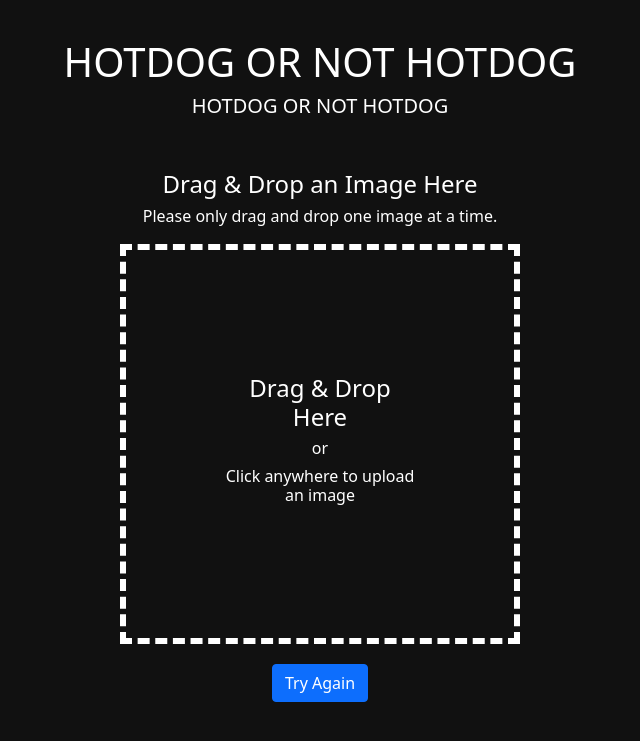
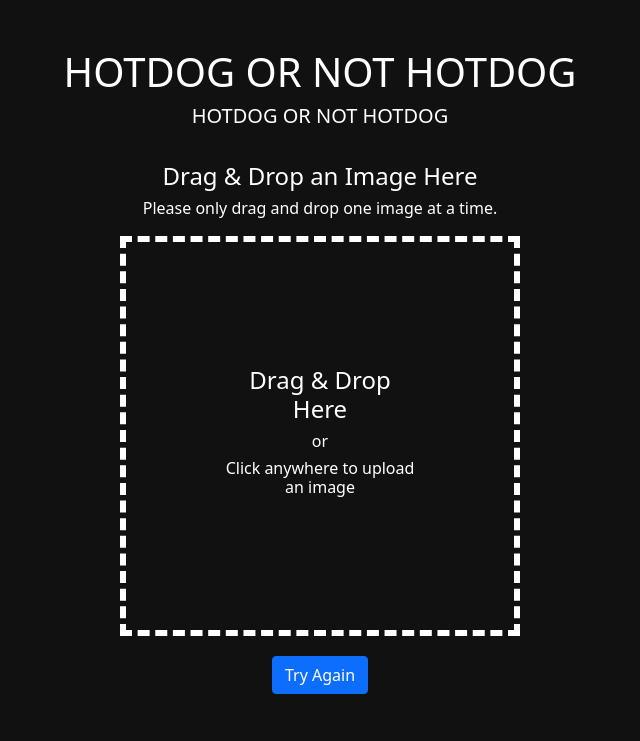
Before and after one commit to waqas117/dhhte-Hotdog-Not-Hotdog-Guided-Project, a Flask app: page / in a window 1280 px wide. Shown: the top 741 px of the page, without its empty margins (320-960 px from the left). Run offline with Flask 2, Linux system fonts and the light colour scheme; some libraries are stand-ins or nearby versions.

Commit message:
Update index.html
Update web app format.

```diff
--- a/app/templates/index.html
+++ b/app/templates/index.html
@@ -2,7 +2,7 @@
 <link href="https://cdn.jsdelivr.net/npm/bootstrap@5.0.0-beta1/dist/css/bootstrap.min.css" rel="stylesheet" integrity="sha384-giJF6kkoqNQ00vy+HMDP7azOuL0xtbfIcaT9wjKHr8RbDVddVHyTfAAsrekwKmP1" crossorigin="anonymous">
 <link rel="stylesheet" href="{{ url_for('static', filename='css/index.css')}}">
 <html>
-  <div class="container" style="padding-top: 3%">
+  <div class="container pt-5">
     <div class="row">
       <div class="col-sm-12 text-center text-white" class="instructions">
        <h1>{{project_name}}</h1>
@@ -12,7 +12,7 @@
     <div class="spacer10"></div>
     <div class="row">
       <div class="col-sm-12 text-center text-white" class="instructions">
-        <h4 style="padding-top: 3%">Drag & Drop an Image Here</h4>
+        <h4 class="pt-3">Drag & Drop an Image Here</h4>
         <h6>Please only drag and drop one image at a time.</h6>
       </div>
     </div>
```
